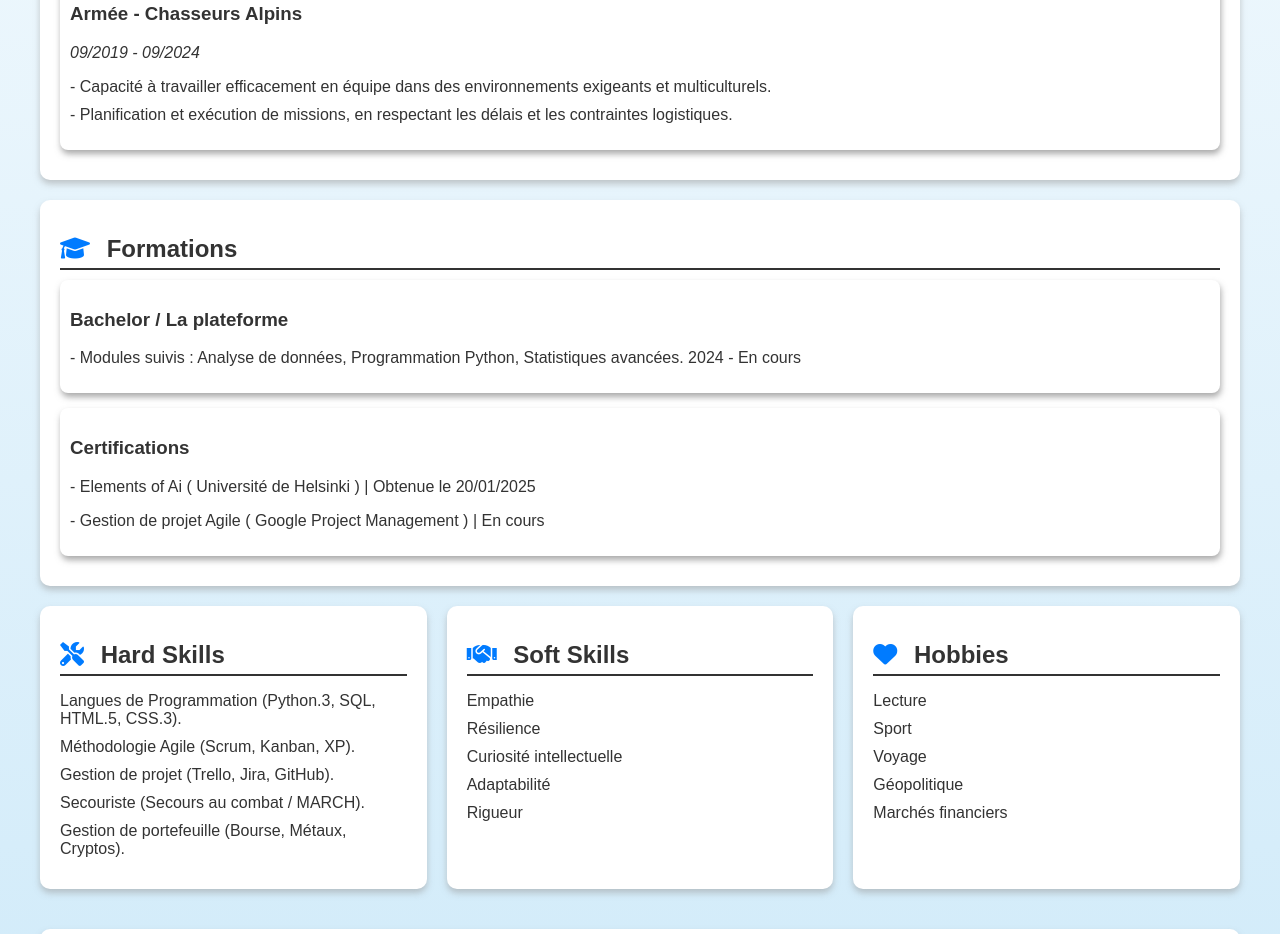
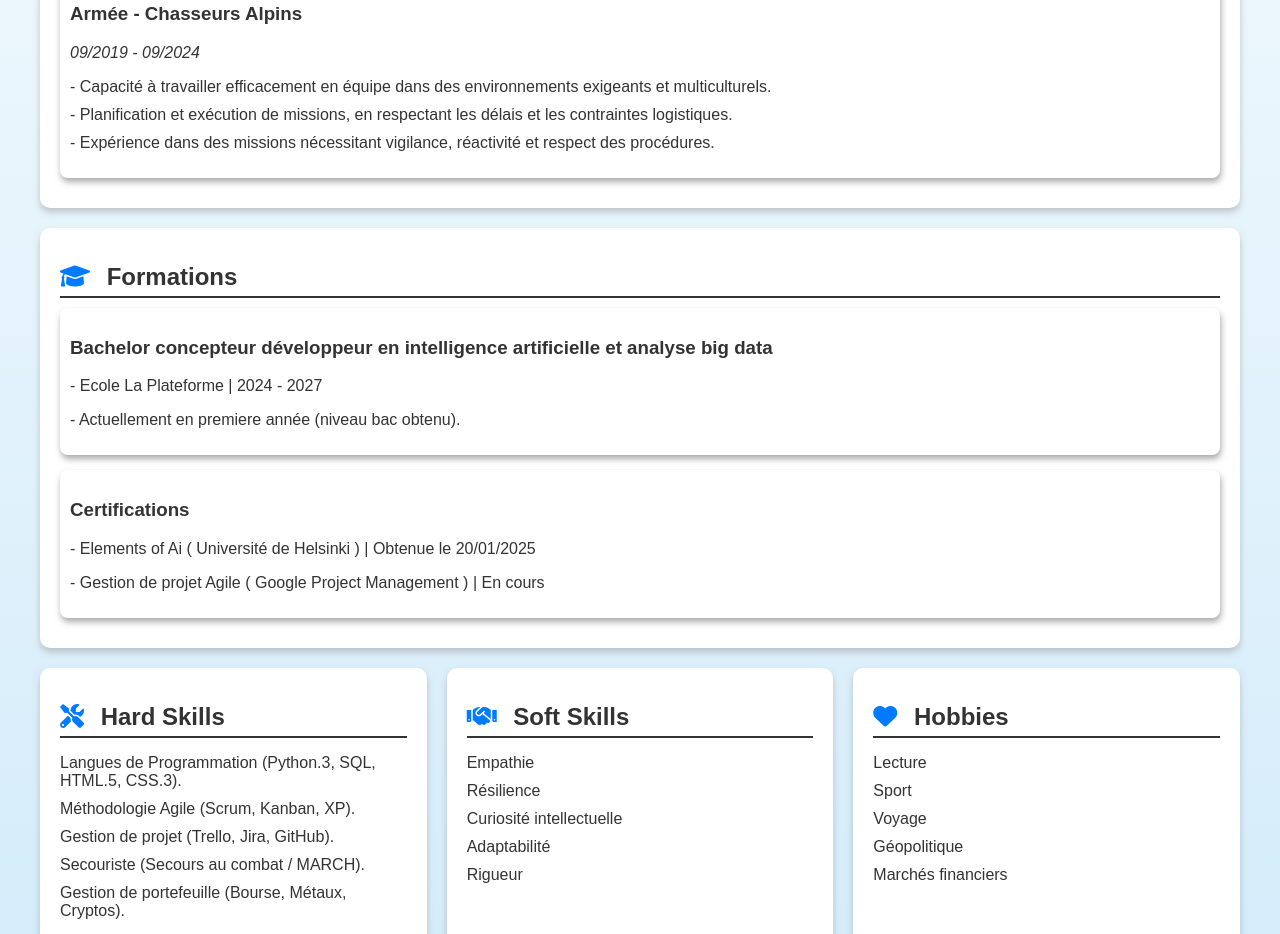
Before and after one commit to pierre-cazes-carrere/Curriculum_Vitae, a plain HTML site: page index.html in a window 1280 px wide. Shown: the part 812-1746 px from the top of the page. Drawn offline with Linux system fonts and the light colour scheme.

Commit message:
feat : modification simple

```diff
--- a/index.html
+++ b/index.html
@@ -64,6 +64,7 @@
                         environnements exigeants et multiculturels.</li>
                     <li>- Planification et exécution de missions, en respectant les délais et les
                         contraintes logistiques.</li>
+                    <li>- Expérience dans des missions nécessitant vigilance, réactivité et respect des procédures.</li>
                 </ul>
             </div>
         </section>
@@ -71,9 +72,9 @@
         <section id="education">
             <h2><i class="fa-solid fa-graduation-cap"></i> Formations</h2>
             <div class="education-item">
-                <h3>Bachelor / La plateforme</h3>
-                <p>- Modules suivis : Analyse de données, Programmation Python,
-                    Statistiques avancées. 2024 - En cours</p>
+                <h3>Bachelor concepteur développeur en intelligence artificielle et analyse big data</h3>
+                <p>- Ecole La Plateforme | 2024 - 2027</p>
+                <p>- Actuellement en premiere année (niveau bac obtenu).</p>
             </div>
             <div class="education-item">
                 <h3>Certifications</h3>
```
